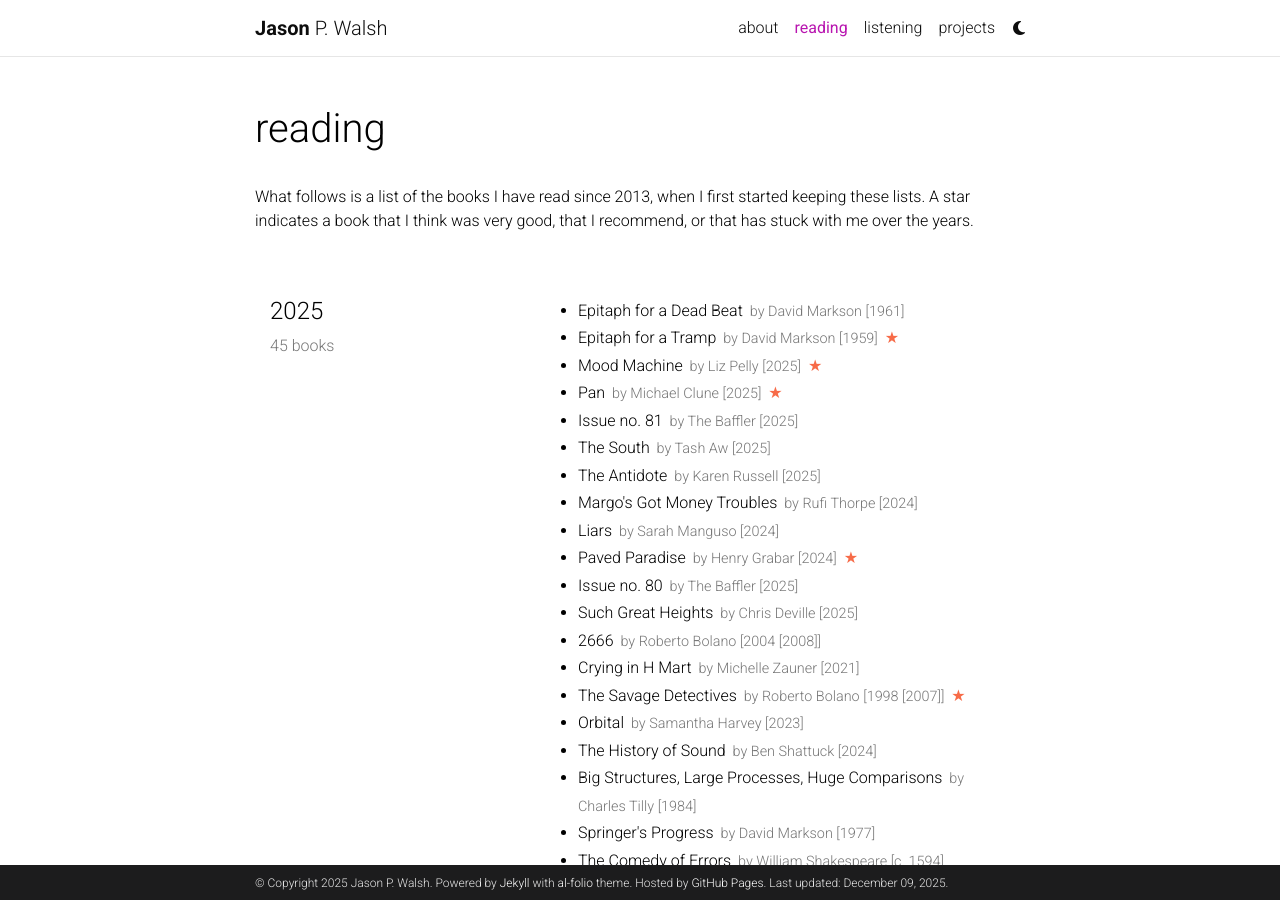
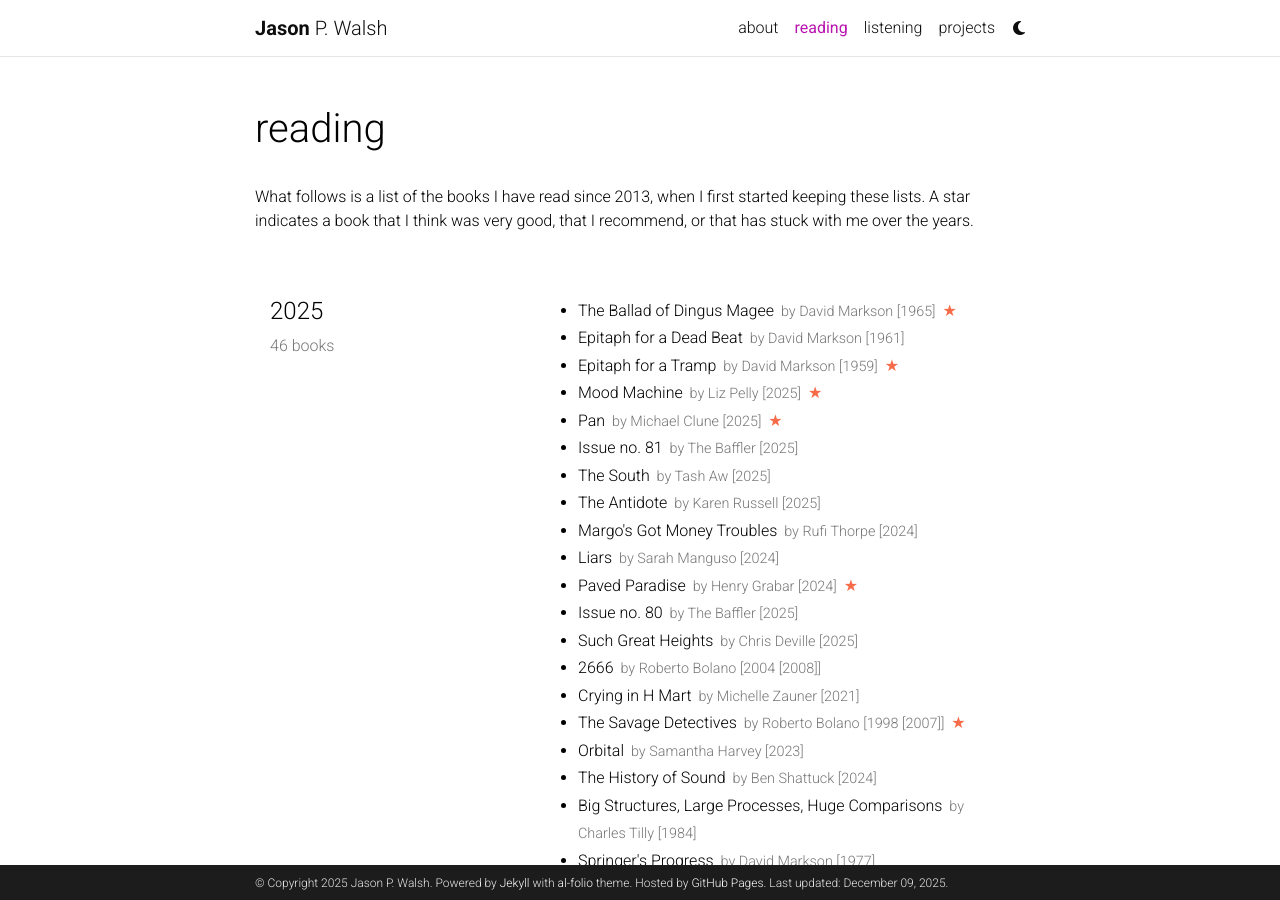
Before and after one commit to jwals23/jwals23.github.io, a Jekyll site: the page built from _pages/reading.md, in a window 1280 px wide and 900 px high. Built offline with Jekyll 4.4.1, drawn with Linux system fonts in a browser that asks for light colours; comment, search, counter and statistics services are not loaded; a style sheet for code colours, icons or effects is not loaded.

Commit message:
Update reading.yml

```diff
--- a/_data/reading.yml
+++ b/_data/reading.yml
@@ -1,6 +1,11 @@
 list:
   - year: "2025"
     books:
+      - title: The Ballad of Dingus Magee
+        author: David Markson
+        year: 1965
+        star: yes
+
       - title: Epitaph for a Dead Beat
         author: David Markson
         year: 1961
```
